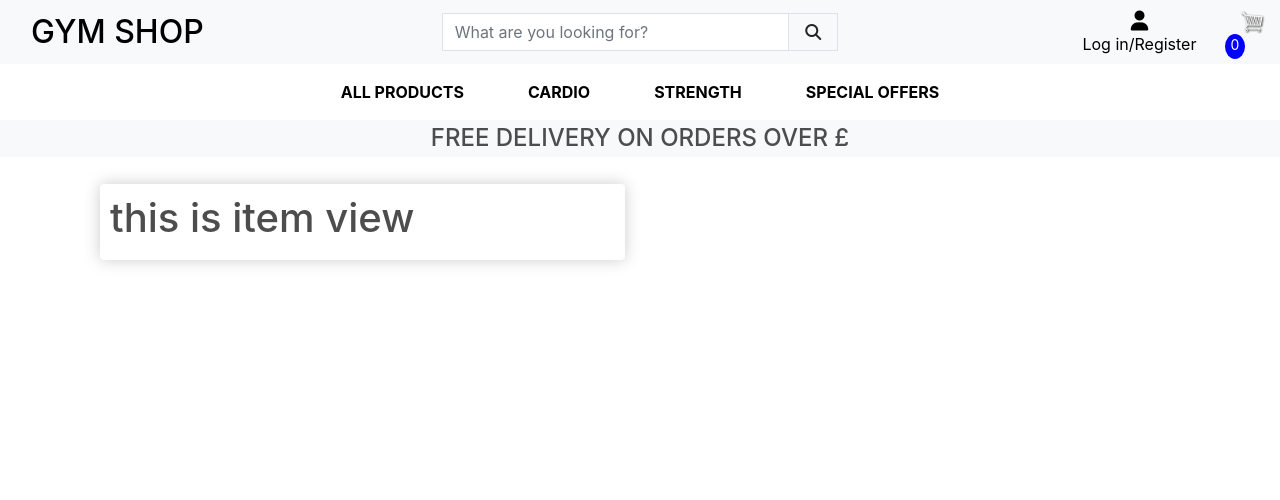
After one commit to henrysevern/gym_shop, a Django app: page /item_view/ in a window 1280 px wide. The commit adds this page. Shown: the top 500 px of the page. Run offline with Django 3.2, Linux system fonts and the light colour scheme; some libraries are stand-ins or nearby versions.

Commit message:
Create item view template and link to view item button

```diff
--- a/store/templates/store/base.html
+++ b/store/templates/store/base.html
@@ -49,7 +49,7 @@
         <form method="GET" action="">
           <div class="input-group w-100">
             <input class="form-control border border-black rounded-0" type="text" name="q"
-              placeholder="Search our site">
+              placeholder="What are you looking for?">
             <div class="input-group-append">
               <button class="form-control btn btn-black border border-black rounded-0" type="submit">
                 <span class="icon">
@@ -67,7 +67,12 @@
               aria-expanded="false">
               <div class="text-center">
                 <div><i class="fas fa-user fa-lg"></i></div>
-                <p class="my-0">My Account</p>
+                {% if request.user.is_authenticated %}
+                <p class="my-0">{{ user.username }}</p>
+                {% else %}
+                <p class="my-0">Log in/Register</p>
+                {% endif %}
+
               </div>
             </a>
             <div class="dropdown-menu border-0" aria-labelledby="user-options">
--- a/store/templates/store/item_list.html
+++ b/store/templates/store/item_list.html
@@ -26,7 +26,7 @@
             <hr>
 
             <button data-product={{product.id}} data-action="add" class="btn btn-outline-secondary add-btn update-cart">Add to Cart</button>
-            <a class="btn btn-outline-success" href="#">View</a>
+            <a class="btn btn-outline-success" href="{% url 'item_view' %}">View</a>
             <h4 style="display: inline-block; float: right"><strong>£{{product.price|floatformat:2}}</strong></h4>
         </div>
     </div>
--- /dev/null
+++ b/store/templates/store/item_view.html
@@ -0,0 +1,9 @@
+{% extends 'store/base.html' %}
+{% load static %}
+{% block content %}
+<div class="col-lg-6">
+    <div class="box-element">
+        <h1>this is item view</h1>
+    </div>
+</div>
+{% endblock %}
--- a/store/urls.py
+++ b/store/urls.py
@@ -4,6 +4,7 @@ from . import views
 
 urlpatterns = [
     path('', views.item_list, name="item_list"),
+    path('item_view/', views.item_view, name="item_view"),
     path('cart/', views.cart, name="cart"),
     path('checkout/', views.checkout, name="checkout"),
 
--- a/store/views.py
+++ b/store/views.py
@@ -14,6 +14,9 @@ def item_list(request):
         'products': products
     }
     return render(request, "store/item_list.html", context)
+
+def item_view(request):
+    return render(request, "store/item_view.html")
 
 
 def cart(request):
```
Also changed, not shown: store/templates/store/checkout.html (+25 -4 lines).
